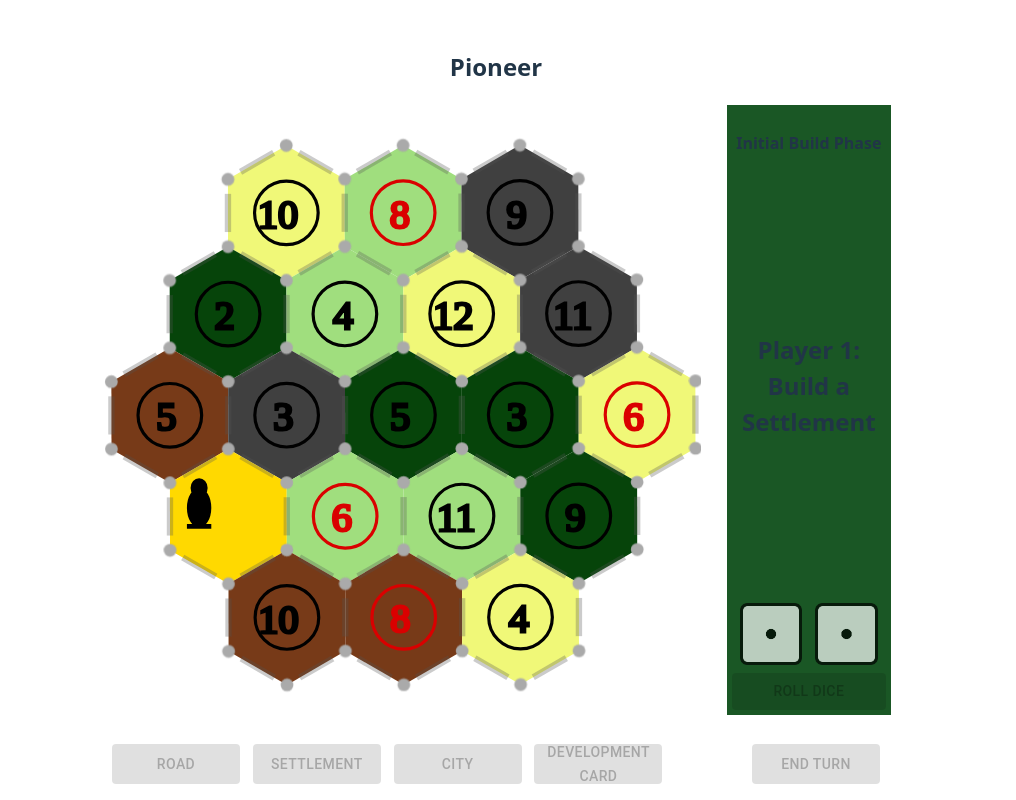
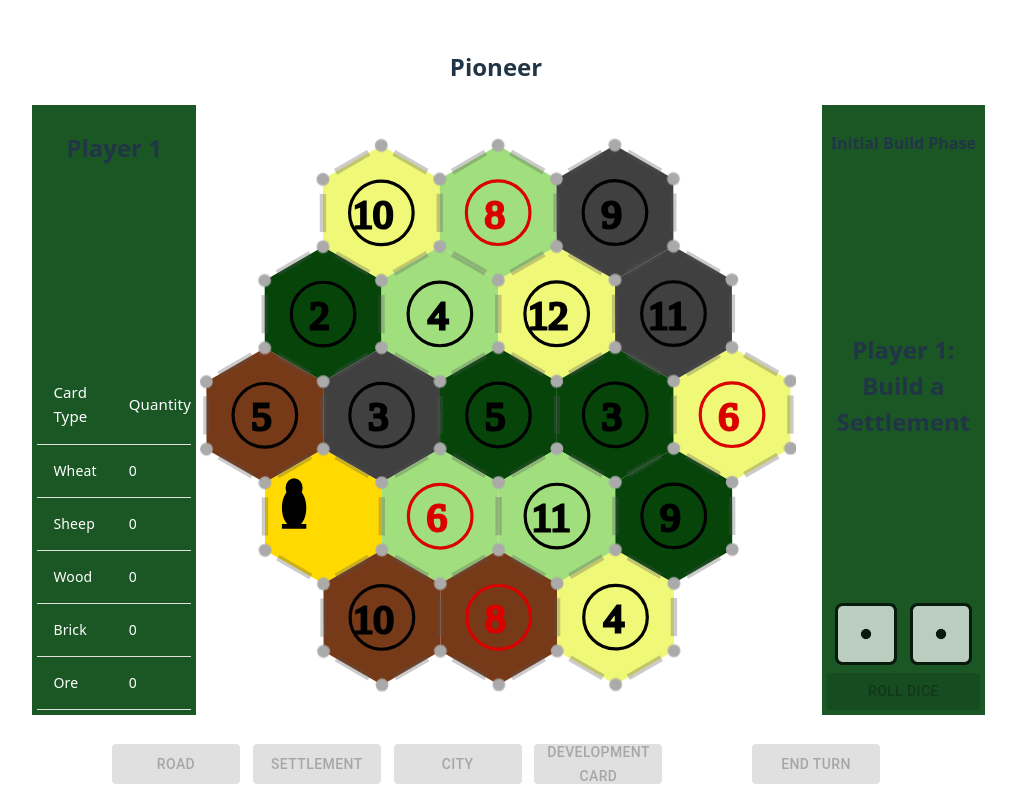
Before and after one commit to mathewacarter29/pioneer, a React (Vite) app: page / in a window 1280 px wide. Shown: the whole page, without its empty margins (144-1160 px from the left). Built offline with nearby package versions, Linux system fonts and the light colour scheme.

Commit message:
render card table

```diff
--- a/src/components/Table/Table.tsx
+++ b/src/components/Table/Table.tsx
@@ -1,6 +1,16 @@
 import { useMemo, useState } from "react";
 import Board from "./Board/Board";
-import { Button } from "@mui/material";
+import {
+  Button,
+  TableContainer,
+  Table as MuiTable,
+  TableHead,
+  TableRow,
+  TableCell,
+  TableBody,
+  styled,
+  tableCellClasses,
+} from "@mui/material";
 import { getRandomInt } from "../../utils/numbers";
 import Die from "./Die/Die";
 import {
@@ -17,9 +27,11 @@ import {
 } from "../constants";
 
 export type Builds = "ROAD" | "CITY" | "SETTLEMENT" | "DEVELOPMENT_CARD" | "";
+type Resource = "SHEEP" | "WHEAT" | "BRICK" | "WOOD" | "ORE";
 
 export interface Player {
   color: string;
+  hand: Resource[];
 }
 
 const Table = () => {
@@ -27,7 +39,10 @@ const Table = () => {
   const [isRolling, setIsRolling] = useState<boolean>(false);
   const [selectedBuild, setSelectedBuild] = useState<Builds>("SETTLEMENT");
   const players = useMemo<Player[]>(() => {
-    return [{ color: "#bb0000" }, { color: "#00bb00" }];
+    return [
+      { color: "#bb0000", hand: [] },
+      { color: "#00bb00", hand: [] },
+    ];
     // return [{ color: "#bb0000" }, { color: "#00bb00" }, { color: "#0000bb" }];
   }, []);
   const [gameRound, setGameRound] = useState<number>(0);
@@ -35,6 +50,9 @@ const Table = () => {
   const [isTurnOngoing, setIsTurnOngoing] = useState<boolean>(false);
   const [isFlashing, setIsFlashing] = useState<boolean>(false);
   const [hasMovedRobber, setHasMovedRobber] = useState<boolean>(true);
+  const myPlayerIndex = useMemo<number>(() => {
+    return 0;
+  }, []);
 
   const getPlayerIndex = (round: number, numPlayers: number, numInitialPhaseRounds: number) => {
     if (round >= numInitialPhaseRounds) {
@@ -54,6 +72,17 @@ const Table = () => {
   const selectedButtonStyle = {
     backgroundColor: "floralwhite",
     color: "black",
+  };
+  const sidePanelStyle = {
+    marginLeft: "2vw",
+    width: "12vw",
+    display: "flex",
+    flexDirection: "column" as const, // need to do this or else you get typescript error
+    height: BOARD_HEIGHT,
+    minHeight: MIN_BOARD_DIMENSIONS,
+    justifyContent: "space-between",
+    padding: "5px",
+    backgroundColor: "#1a5725",
   };
 
   const onClickBuild = (build: Builds) => {
@@ -153,6 +182,63 @@ const Table = () => {
     );
   };
 
+  const CardTable = () => {
+    const Cell = styled(TableCell)(() => ({
+      [`&.${tableCellClasses.body}`]: {
+        color: "white",
+        fontFamily: "system-ui, Avenir, Helvetica, Arial, sans-serif",
+      },
+      [`&.${tableCellClasses.head}`]: {
+        color: "white",
+        fontSize: 15,
+        fontFamily: "system-ui, Avenir, Helvetica, Arial, sans-serif",
+      },
+    }));
+
+    const getResourceCount = (hand: Resource[], resource: Resource): number => {
+      return hand.reduce((acc, curr) => {
+        return curr === resource ? acc + 1 : acc;
+      }, 0);
+    };
+
+    return (
+      <TableContainer>
+        <MuiTable aria-label="card-table">
+          <TableHead>
+            <TableRow>
+              <Cell>Card Type</Cell>
+              <Cell>Quantity</Cell>
+            </TableRow>
+          </TableHead>
+          <TableBody>
+            <TableRow>
+              <Cell>Wheat</Cell>
+              <Cell>
+                {getResourceCount(players[myPlayerIndex].hand, "WHEAT")}
+              </Cell>
+            </TableRow>
+            <TableRow>
+              <Cell>Sheep</Cell>
+              <Cell>{getResourceCount(players[myPlayerIndex].hand, "SHEEP")}</Cell>
+            </TableRow>
+            <TableRow>
+              <Cell>Wood</Cell>
+              <Cell>{getResourceCount(players[myPlayerIndex].hand, "WOOD")}</Cell>
+            </TableRow>
+            <TableRow>
+              <Cell>Brick</Cell>
+              <Cell>{getResourceCount(players[myPlayerIndex].hand, "BRICK")}</Cell>
+            </TableRow>
+            <TableRow>
+              <Cell>Ore</Cell>
+              <Cell>{getResourceCount(players[myPlayerIndex].hand, "ORE")}</Cell>
+            </TableRow>
+          </TableBody>
+        </MuiTable>
+      </TableContainer>
+    );
+  };
+
   /**
    * Board.tsx calls this function after the user clicks a hex to move the robber to
    */
@@ -164,6 +250,14 @@ const Table = () => {
   return (
     <div>
       <div style={{ display: "flex", flexDirection: "row", alignItems: "end" }}>
+        <div style={sidePanelStyle}>
+          <div>
+            <h2>Player {myPlayerIndex + 1}</h2>
+          </div>
+          <div>
+            <CardTable />
+          </div>
+        </div>
         <Board
           selectedBuild={selectedBuild}
           onBuild={() => {
@@ -177,19 +271,7 @@ const Table = () => {
           currPlayer={players[currPlayerIndex]}
           afterMoveRobber={afterMoveRobber}
         />
-        <div
-          style={{
-            marginLeft: "2vw",
-            width: "12vw",
-            display: "flex",
-            flexDirection: "column",
-            height: BOARD_HEIGHT,
-            minHeight: MIN_BOARD_DIMENSIONS,
-            justifyContent: "space-between",
-            padding: "5px",
-            backgroundColor: "#1a5725",
-          }}
-        >
+        <div style={sidePanelStyle}>
           <div>
             <h4>{isInitialBuildPhase ? "Initial Build Phase" : `Round ${gameRound - totalInitialBuildRounds + 1}`}</h4>
           </div>
```
